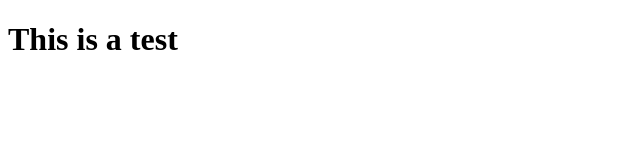
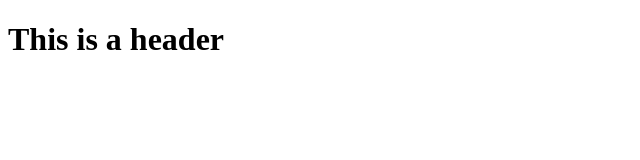
Before and after one commit to sweeneyThom/game-idea-generator, a plain HTML site: page index.html in a window 1280 px wide. Shown: the full height of the page, 0-640 px from the left. Drawn offline with Linux system fonts and the light colour scheme.

Commit message:
Update index.html

```diff
--- a/index.html
+++ b/index.html
@@ -1,11 +1,4 @@
 <!DOCTYPE html>
 <html lang="en">
-  <head>
-    <meta charset="UFT-8">
-    <title>Game idea generator</title>
-    <link rel="stylesheet" type="text/css" href="style.css">
-  </head>
-  <body>
-    <h1>This is a test</h1>
-  </body>
+  <h1>This is a header</h1>
 </html>
```
